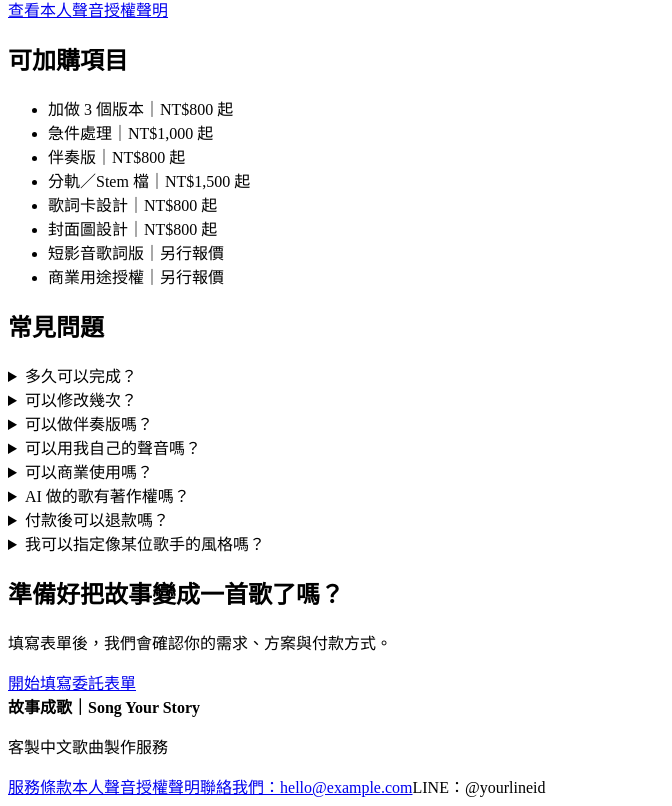
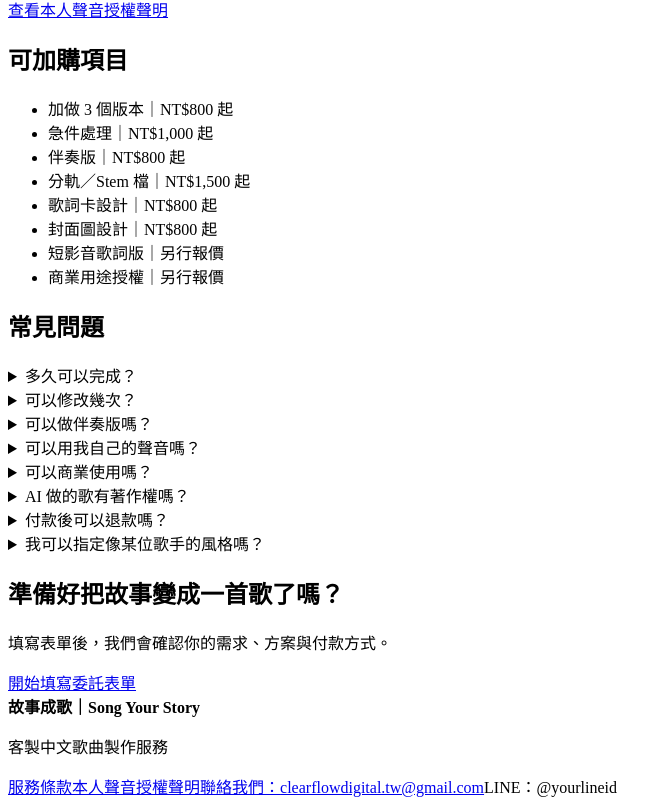
Before and after one commit to singforfree2004-sudo/story-song-mvp, a React (Vite) app: page / in a window 1280 px wide. Shown: the part 4775-5581 px from the top of the page, without its empty margins (0-672 px from the left). Built offline with nearby package versions, Linux system fonts and the light colour scheme; the HTML template or start-up script is replaced by a standard one.

Commit message:
Update BaZi contact email to Clearflow

```diff
--- a/public/bazi-mvp/index.html
+++ b/public/bazi-mvp/index.html
@@ -240,6 +240,7 @@
           <p>個人化命盤語音摘要服務，適合作為自我理解與生活決策參考。</p>
         </div>
         <nav aria-label="頁尾連結">
+          <a href="mailto:clearflowdigital.tw@gmail.com">服務信箱</a>
           <a href="./privacy.html">隱私權政策</a>
           <a href="./terms.html">服務條款</a>
         </nav>
--- a/public/bazi-mvp/privacy.html
+++ b/public/bazi-mvp/privacy.html
@@ -57,7 +57,7 @@
 
         <section>
           <h2>六、資料刪除或更正</h2>
-          <p>若你希望更正或刪除資料，請回覆交付信件，並提供案件代號與原申請 Email。收到請求後，我們會檢查案件資料、交付音檔與暫存檔並協助處理。</p>
+          <p>若你希望更正或刪除資料，請回覆交付信件，或來信至 <a href="mailto:clearflowdigital.tw@gmail.com">clearflowdigital.tw@gmail.com</a>，並提供案件代號與原申請 Email。收到請求後，我們會檢查案件資料、交付音檔與暫存檔並協助處理。</p>
         </section>
 
         <section>
--- a/public/bazi-mvp/terms.html
+++ b/public/bazi-mvp/terms.html
@@ -62,7 +62,7 @@
 
         <section>
           <h2>七、服務調整</h2>
-          <p>本服務可能依工具限制、排程、人工作業與品質控管調整交付時間、報告形式或服務內容。若有重大調整，會以頁面或 Email 通知。</p>
+          <p>本服務可能依工具限制、排程、人工作業與品質控管調整交付時間、報告形式或服務內容。若有重大調整，會以頁面或 Email 通知。服務聯繫信箱為 <a href="mailto:clearflowdigital.tw@gmail.com">clearflowdigital.tw@gmail.com</a>。</p>
         </section>
       </article>
     </main>
--- a/src/data/site.js
+++ b/src/data/site.js
@@ -1,5 +1,5 @@
 export const GOOGLE_FORM_URL = 'https://docs.google.com/forms/d/1cycxeoyQwtbdh29RxMeXPdbMKXiu_1KYft4dcNoa2-w/viewform';
 
-export const CONTACT_EMAIL = 'hello@example.com';
+export const CONTACT_EMAIL = 'clearflowdigital.tw@gmail.com';
 
 export const LINE_ID = '@yourlineid';
```
